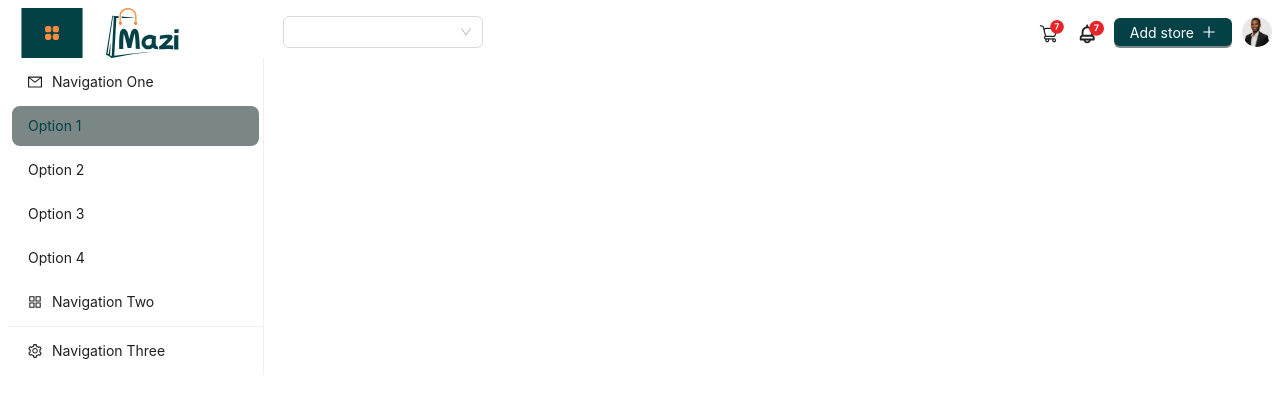
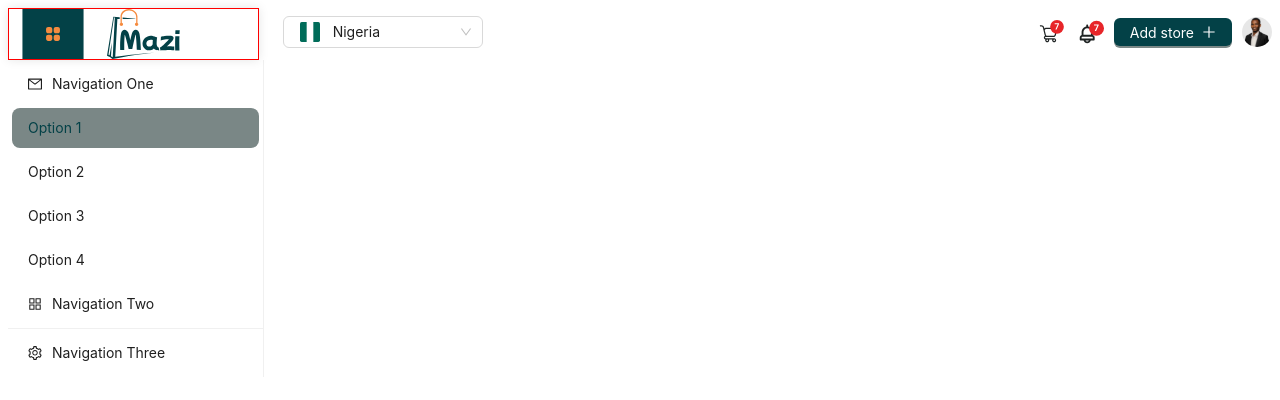
Before and after one commit to AustinRexi/Mazi, a React (Vite) app: page / in a window 1280 px wide. Shown: the top 400 px of the page. Built offline with nearby package versions, Linux system fonts and the light colour scheme.

Commit message:
navbar work

```diff
--- a/src/Layout/Adminnavbar/Adminbar.jsx
+++ b/src/Layout/Adminnavbar/Adminbar.jsx
@@ -38,8 +38,10 @@ const Adminbar = () => {
               background: "#white",
               height: "50px",
               display: "flex",
+              flexDirection: "inherit",
               gap: 10,
-              padding: 0,
+              border: "1px solid red",
+              boxShadow: " 0 0 10px rgba(0, 0, 0, 0.1)",
             }}
           >
             <img src={menu} alt="" srcset="" />
@@ -68,7 +70,7 @@ const Adminbar = () => {
               }}
             >
               <div style={{ padding: 8 }}>
-                <Select style={{ width: 200 }}>
+                <Select defaultValue="Nigeria" style={{ width: 200 }}>
                   {optionsWithImages.map((option) => (
                     <Option
                       key={option.value}
```
